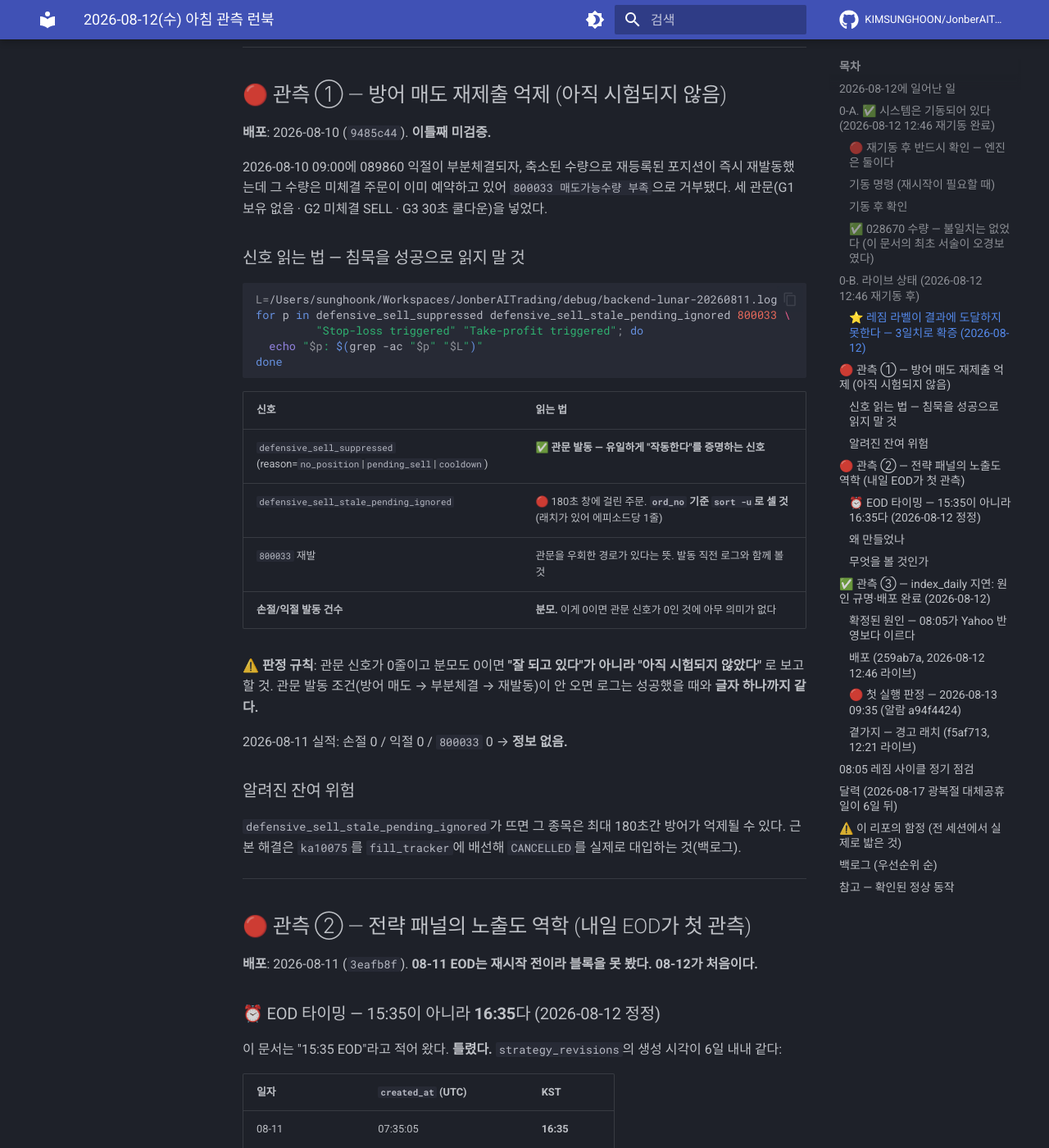
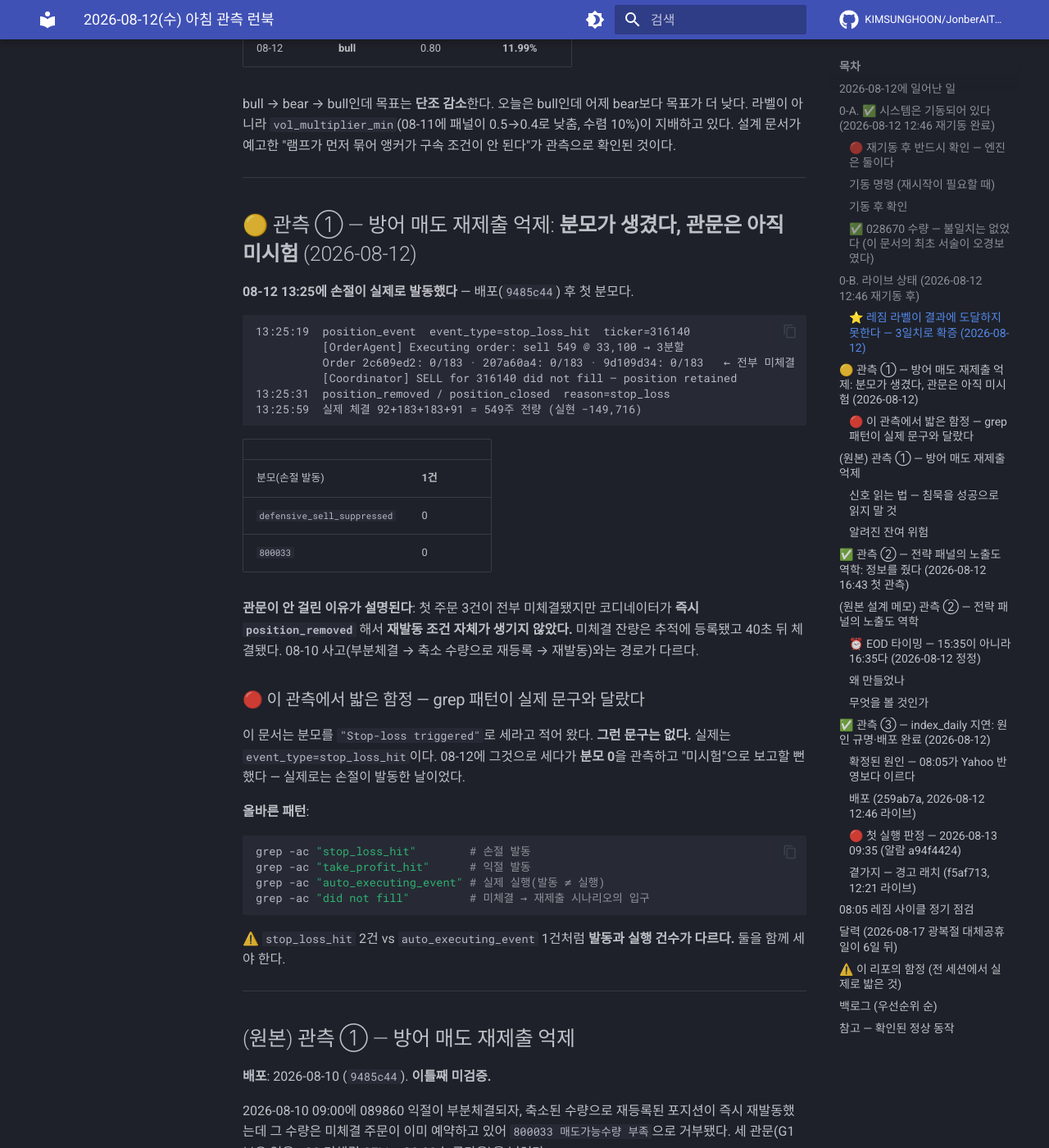
Before and after one commit to KIMSUNGHOON/JonberAITrading, an MkDocs documentation site: the page built from docs/runbooks/2026-08-12-morning-observation.md, in a window 1280 px wide and 1400 px high, scrolled down 4916 px. Shown: the whole window at 82% size. Built offline with MkDocs 1.6.1 and Material for MkDocs 9.7.7, drawn with Linux system fonts in a browser that asks for light colours; comment, search, counter and statistics services are not loaded; some of the changed text lies outside the part shown.

Commit message:
docs(runbook): 08-12 EOD 결과 — 관측 3건 전부 진전
## 관측 ② 노출도 역학 — 정보를 줬다 ✅

역학 블록이 0.8(수렴 44%, 현재의 3배)을 중립적으로 실었는데 패널은
세 노브를 전부 조였다: vol_min 0.4→0.3, 종목당 0.03→0.0275,
슬롯 10→8. 수렴 목표 10% → 약 6~7%.

08-11에 우려한 방향("44% 선택지를 쥐여줘 노출도를 3배로")의 정반대다.
블록이 실렸다는 근거는 실패 로그(`exposure mechanics failed`)가 0건인
것이다 — 성공 시엔 로그가 없는 구조라 "검색 0건"을 "안 들어갔다"로
읽지 말라고 명시했다.

## 관측 ① 방어 매도 — 분모가 생겼다, 관문은 미시험

13:25에 316140 손절이 실제 발동했다(배포 후 첫 분모). 첫 주문 3분할이
전부 미체결(0/183)됐지만 코디네이터가 즉시 position_removed 해서
재발동 조건이 생기지 않았다 — 관문이 안 걸린 이유가 규명됐다.
미체결 잔량은 추적에 등록돼 40초 뒤 체결(실현 −149,716).

### 이 문서가 틀린 패턴을 적어 왔다

분모를 `"Stop-loss triggered"`로 세라고 했는데 그런 문구는 없다.
실제는 `event_type=stop_loss_hit`이다. 08-12에 그것으로 세다가 분모 0을
관측하고 "미시험"으로 보고할 뻔했다 — 손절이 발동한 날이었는데.
올바른 패턴 4종을 적고, 발동(stop_loss_hit 2)과 실행(auto_executing_event 1)
건수가 다르다는 것도 함께 남겼다.

## 상태

포지션 교체: 316140 청산 → 086790 신규 51주(손절 118,496).
평가 ₩58,616,594 −1.43%.

Co-Authored-By: Claude Opus 5 (1M context) <noreply@anthropic.com>

````diff
--- a/docs/runbooks/2026-08-12-morning-observation.md
+++ b/docs/runbooks/2026-08-12-morning-observation.md
@@ -4,7 +4,13 @@
 > **이 문서는 다음 세션이 이어받기 위한 것이다.**
 > 전 세션의 감시(Monitor)·예약(cron)·컨텍스트는 세션 종료와 함께 사라졌다.
 >
-> **관측 3건**: ① 방어 매도 재제출 억제(**미검증 5일째**) · ② 패널 노출도 역학(**08-12 16:35이 첫 EOD** — 15:35이 아니다, §EOD 타이밍 참조) · ③ `index_daily` 지연(**규명·배포 완료**, 08-13 09:35 첫 판정).
+> **관측 3건 — 08-12 EOD 기준 전부 진전**:
+> ① 방어 매도 억제 → 🟡 **분모 1건 생김**(손절 실발동), 관문은 여전히 미시험(이유 규명됨)
+> ② 패널 노출도 역학 → ✅ **정보를 줬다** (3배 선택지를 보고 오히려 조임)
+> ③ `index_daily` 지연 → ✅ 규명·배포 완료, 08-13 09:35 첫 판정
+>
+> **08-12 실매매**: 13:25 316140 손절 청산 549주(실현 **−149,716**) → 13:37 086790 신규 51주.
+> agent-chat 재가동(11:04) 후 2시간 21분 만의 첫 실매매다.
 >
 > ### 2026-08-12에 일어난 일
 >
@@ -146,8 +152,9 @@ curl -s http://127.0.0.1:8000/api/trading/positions | python3 -m json.tool
 | 코드 | **`259ab7a`** · 브랜치 `read-trading-prompt-dgm5U` (origin 동기화 완료) |
 | 계좌 | 08-12 12:44 기준 주식 ₩70,547,159 · 손절 최소여유 5.3% |
 | 모드 | `mode=active` · `daily_trades` **0**/10 (일일 리셋 정상 작동) |
-| 포지션 | 5종 — 316140(549) · 004370(25) · **028670(3,115 — 확정)** · 030000(739) · 207940(7) |
-| 손절가 | 316140 31,154 · 004370 351,075 · 028670 5,520 · 030000 17,765 · 207940 1,404,840 |
+| 포지션 | **08-12 EOD 기준 5종** — 004370(25) · 028670(3,115) · 030000(739) · **086790(51, 신규)** · 207940(7) · ~~316140~~ **청산됨** |
+| 평가 | ₩58,616,594 · **−1.43%** (16:45) |
+| 손절가 | 004370 351,075 · 028670 5,520 · 030000 17,765 · **086790 118,496** · 207940 1,404,840 |
 | 노브 | 종목당 **0.03** · 슬롯 7 · `target_vol_pct` **22.0** · `vol_multiplier_min` **0.4** |
 | agent-chat | `running=true` · `check_interval=1` · **`max_concurrent=10`** (전부 영속됨) |
 | 오늘 목표 | `effective_target_pct` **11.99%** (bull, 신뢰 72%) < 실제 약 14.3% → **초과 상태** |
@@ -169,7 +176,49 @@ bull → bear → bull인데 목표는 **단조 감소**한다. 오늘은 bull
 
 ---
 
-## 🔴 관측 ① — 방어 매도 재제출 억제 (아직 시험되지 않음)
+## 🟡 관측 ① — 방어 매도 재제출 억제: **분모가 생겼다, 관문은 아직 미시험** (2026-08-12)
+
+**08-12 13:25에 손절이 실제로 발동했다** — 배포(`9485c44`) 후 첫 분모다.
+
+```
+13:25:19  position_event  event_type=stop_loss_hit  ticker=316140
+          [OrderAgent] Executing order: sell 549 @ 33,100 → 3분할
+          Order 2c609ed2: 0/183 · 207a60a4: 0/183 · 9d109d34: 0/183   ← 전부 미체결
+          [Coordinator] SELL for 316140 did not fill — position retained
+13:25:31  position_removed / position_closed  reason=stop_loss
+13:25:59  실제 체결 92+183+183+91 = 549주 전량 (실현 −149,716)
+```
+
+| | |
+|---|---|
+| 분모(손절 발동) | **1건** |
+| `defensive_sell_suppressed` | 0 |
+| `800033` | 0 |
+
+**관문이 안 걸린 이유가 설명된다**: 첫 주문 3건이 전부 미체결됐지만 코디네이터가
+**즉시 `position_removed`** 해서 **재발동 조건 자체가 생기지 않았다.** 미체결 잔량은
+추적에 등록됐고 40초 뒤 체결됐다. 08-10 사고(부분체결 → 축소 수량으로 재등록 → 재발동)와는
+경로가 다르다.
+
+### 🔴 이 관측에서 밟은 함정 — grep 패턴이 실제 문구와 달랐다
+
+이 문서는 분모를 `"Stop-loss triggered"`로 세라고 적어 왔다. **그런 문구는 없다.**
+실제는 `event_type=stop_loss_hit`이다. 08-12에 그것으로 세다가 **분모 0**을 관측하고
+"미시험"으로 보고할 뻔했다 — 실제로는 손절이 발동한 날이었다.
+
+**올바른 패턴**:
+```bash
+grep -ac "stop_loss_hit"        # 손절 발동
+grep -ac "take_profit_hit"      # 익절 발동
+grep -ac "auto_executing_event" # 실제 실행(발동 ≠ 실행)
+grep -ac "did not fill"         # 미체결 → 재제출 시나리오의 입구
+```
+⚠️ `stop_loss_hit` 2건 vs `auto_executing_event` 1건처럼 **발동과 실행 건수가 다르다.**
+둘을 함께 세야 한다.
+
+---
+
+## (원본) 관측 ① — 방어 매도 재제출 억제
 
 **배포**: 2026-08-10 (`9485c44`). **이틀째 미검증.**
 
@@ -202,7 +251,34 @@ done
 
 ---
 
-## 🔴 관측 ② — 전략 패널의 노출도 역학 (내일 EOD가 첫 관측)
+## ✅ 관측 ② — 전략 패널의 노출도 역학: **정보를 줬다** (2026-08-12 16:43 첫 관측)
+
+| | 08-10 | 08-11 | **08-12** |
+|---|---|---|---|
+| stance | aggressive | defensive | **defensive** (합의 0.70) |
+| `vol_multiplier_min` | 0.5 | 0.4 | **0.3** |
+| 종목당 상한 | 0.0375 | 0.03 | **0.0275** |
+| 슬롯 | 10 | 10 | **8** |
+| 수렴 목표 | 15.0% | 10.0% | **≈6~7%** |
+
+역학 블록은 `by_vol_multiplier_min` 격자에 **0.8(수렴 44%, 현재의 3배)** 을 중립적으로 실었다.
+패널은 그것을 보고 **세 노브를 전부 조였다.**
+
+🔴 **판정: 유혹이 아니라 정보였다.** 08-11에 우려한 방향("블록이 44% 선택지를 쥐여줘
+노출도를 3배로")의 **정반대**다. 3배 선택지를 명시적으로 보여줘도 패널은 더 방어적으로 갔다.
+
+**블록이 실제로 실렸다는 근거**: `_exposure_mechanics`는 `build_strategy_context`에서
+무조건 호출되고(`strategy_panel.py:611`), 실패할 때만
+`[StrategyPanel] exposure mechanics failed`를 남긴다 — **그 경고가 0건**이다.
+⚠️ 성공 시엔 로그가 없다. "`exposure_mechanics` 검색 0건"을 "안 들어갔다"로 읽지 말 것 —
+**실패 로그의 부재가 성공의 증거**인 구조다.
+
+**남은 관측**: 1회 관측이다. 패널이 계속 조이면 목표가 6% 아래로 갈 수 있다.
+노브 1회당 ±25% 제한이 있으니 0.3→0.225가 다음 하한이다. **어디서 멈추는지**가 다음 질문이다.
+
+---
+
+## (원본 설계 메모) 관측 ② — 전략 패널의 노출도 역학
 
 **배포**: 2026-08-11 (`3eafb8f`). **08-11 EOD는 재시작 전이라 블록을 못 봤다. 08-12가 처음이다.**
 
````
